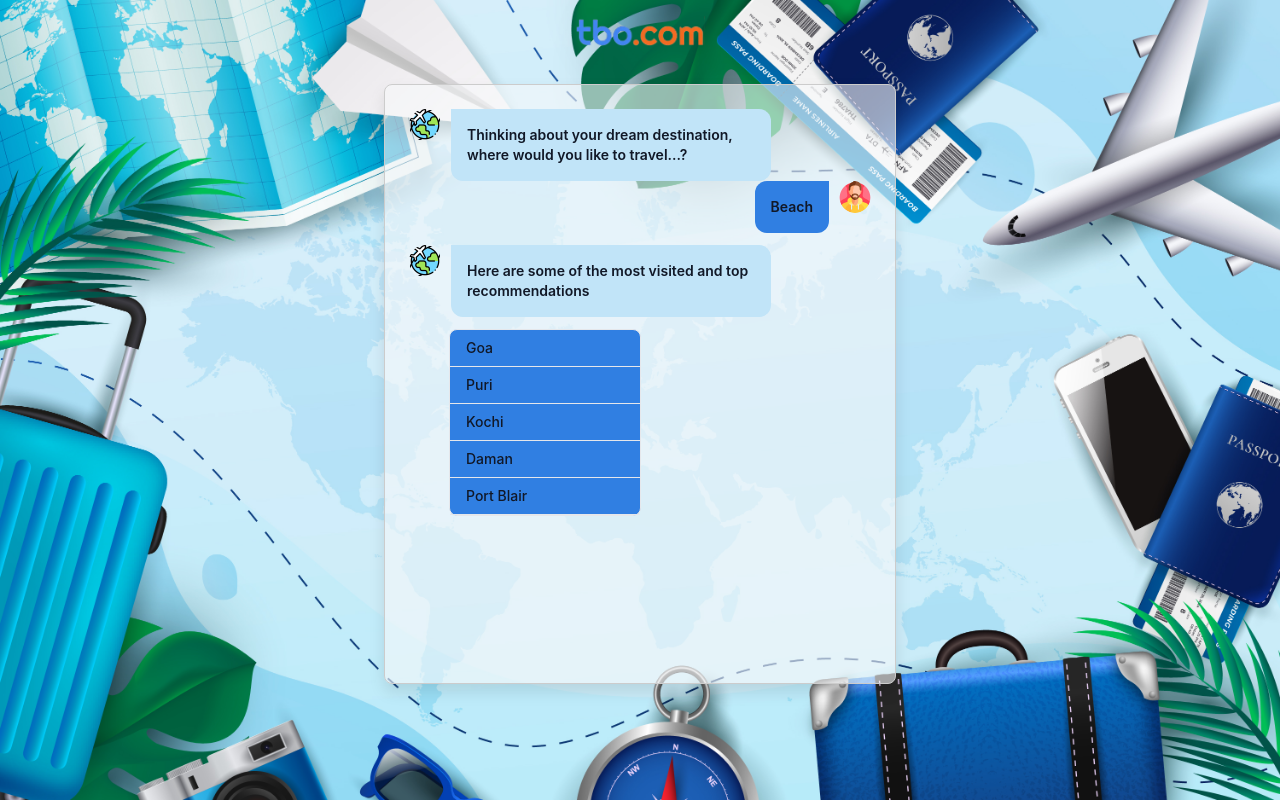
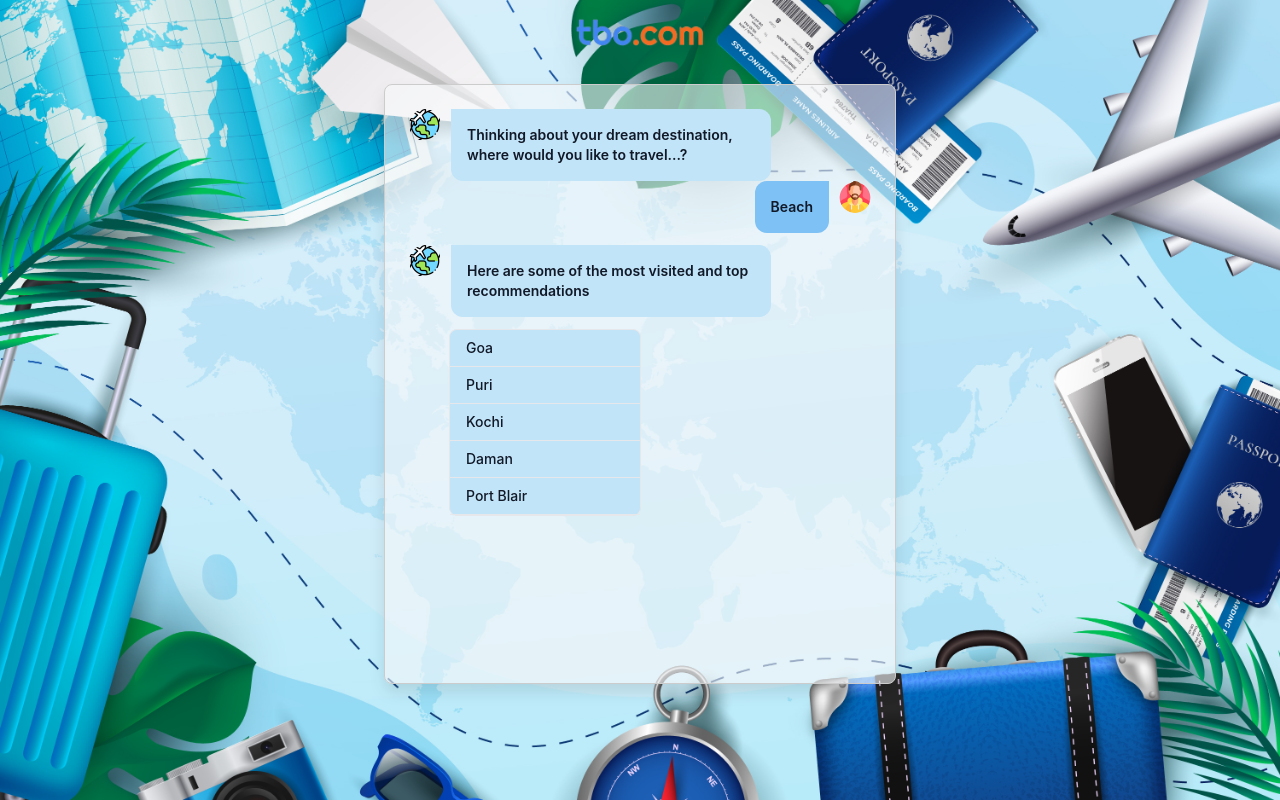
Before and after one commit to BrownMunda1/tbo-travel-chatbot, a React (Create React App) app: page / in a window 1280 px wide. Both pictures are taken after a click on the button "Beach". Built offline with nearby package versions, Linux system fonts and the light colour scheme.

Commit message:
Updated stylling

```diff
--- a/src/App.js
+++ b/src/App.js
@@ -1,4 +1,4 @@
-import React, { useState } from 'react';
+import React, { useState, useRef, useEffect } from 'react';
 import "./App.css";
 import BudgetPrompt from './components/BudgetPrompt';
 import CategoryPrompt from './components/CategoryPrompt';
@@ -23,7 +23,6 @@ function App() {
   const [showModal, setShowModal] = useState(false);
   const [showDetails, setShowDetails] = useState(false);
   const [loading, setLoading] = useState(false)
-
 
   const fetchData = async () => {
     const message = `place: ${city}, origin: ${origin}, startDate: ${startDate}, budget: ${budget}, days: ${days}`;
@@ -74,6 +73,7 @@ function App() {
     console.log(completion.choices[0].message.content);
   }
 
+
   return (
     <div>
       {loading && <Spinner/>}
@@ -95,7 +95,7 @@ function App() {
           {origin === ""?"": <StartDatePrompt setStartDate={setStartDate} /> }
           {startDate === ""?"":<TravelMoodPrompt setTravelMood={setTravelMood}/>}
           {travelMood === ""?"": <div className='flex justify-center items-center gap-3'>
-                                  <button className='h-fit w-fit max-w-[320px] p-3 border-gray-200 bg-[#87DAEC] rounded-lg dark:bg-gray-700' onClick={handleSubmit}>Generate Result</button>
+                                  <button className="h-fit w-fit max-w-[320px] p-3 border-gray-200 bg-[#3C9C61] rounded-lg dark:bg-gray-700 transition duration-300 ease-in-out hover:bg-[#4CAF7D] hover:shadow-mdanimate-pulse" onClick={handleSubmit}>Generate Result</button>
                                 </div> }
 
 
--- a/src/components/ListGroup.js
+++ b/src/components/ListGroup.js
@@ -29,7 +29,7 @@ function ListGroup(props) {
       }
     return (
         <>
-            <div className="my-3 ml-10 w-48 text-sm font-medium text-gray-900 bg-[#307fe2] border border-gray-200 rounded-lg dark:border-gray-600 dark:text-white">
+            <div className="my-3 ml-10 w-48 text-sm font-medium text-gray-900 bg-[#C1E4F8] border border-gray-200 rounded-lg dark:border-gray-600 dark:text-white">
                 {props.list.map((element) => {
                     return <button key={element} onClick={() => toggle(element)} type="button" className="w-full px-4 py-2 font-medium text-left rtl:text-right border-b border-gray-200 cursor-pointer hover:bg-gray-100 hover:text-blue-700 focus:outline-none focus:ring-2 focus:ring-blue-700 focus:text-blue-700 dark:border-gray-600 dark:hover:bg-gray-600 dark:hover:text-white dark:focus:ring-gray-500 dark:focus:text-white">
                         {element}
--- a/src/components/OriginPrompt.js
+++ b/src/components/OriginPrompt.js
@@ -25,7 +25,7 @@ export default function OriginPrompt({setOrigin}) {
             <QuePrompt question="Which city would you be departing from...?"/>
             <div className='flex items-center gap-3'>
             <input type="text" id="base-input" className="ml-10 my-3 bg-gray-30 border border-gray-300 text-gray-900 text-sm rounded-lg focus:ring-blue-500 focus:border-blue-500 block w-fit p-2.5 dark:bg-gray-700 dark:border-gray-600 dark:placeholder-gray-400 dark:text-white dark:focus:ring-blue-500 dark:focus:border-blue-500" placeholder="Type..." name="origin" onChange={handleInputChange}/>
-            <button className='h-fit w-fit max-w-[320px] p-3 text-gray-300 border-gray-200 bg-[#203F8A] rounded-lg dark:bg-gray-700' onClick={handleClick}>Enter</button>
+            <button className='h-fit w-fit max-w-[320px] p-3 text-black border-gray-200 shadow-lg bg-[#3C9C61] transition duration-300 ease-in-out hover:shadow-mdanimate-pulse rounded-lg dark:bg-gray-700' onClick={handleClick}>Enter</button>
             </div>
             {response === ""?"":<Response response={response}/>}
         </>
--- a/src/components/Response.js
+++ b/src/components/Response.js
@@ -3,7 +3,7 @@ import React from 'react';
 export default function Response(props) {
   return (
     <div className="flex justify-end gap-2.5 mb-3">
-            <div className="flex flex-col w-fit max-w-[320px] leading-1.5 p-4 border-gray-200 bg-[#307fe2] rounded-s-xl rounded-ee-xl dark:bg-gray-700">
+            <div className="flex flex-col w-fit max-w-[320px] leading-1.5 p-4 border-gray-200 bg-[#7EC1F5] rounded-s-xl rounded-ee-xl dark:bg-gray-700">
                 <div className="flex justify-end space-x-2 rtl:space-x-reverse">
                     <span className="text-sm font-semibold text-gray-900 dark:text-white">{props.response}</span>
                 </div>
--- a/src/components/Spinner.js
+++ b/src/components/Spinner.js
@@ -1,5 +1,5 @@
 import React from 'react';
-import loading from "./images/200w.gif";
+import loading from "../images/200w.gif";
 
 const Spinner = () => {
 
--- a/src/components/StartDatePrompt.js
+++ b/src/components/StartDatePrompt.js
@@ -21,7 +21,7 @@ export default function StartDatePrompt({setStartDate}) {
             {/* <input type="date" id="base-input" className="ml-10 my-3 bg-gray-50 border border-gray-300 text-gray-900 text-sm rounded-lg focus:ring-blue-500 focus:border-blue-500 block w-fit p-2.5 dark:bg-gray-700 dark:border-gray-600 dark:placeholder-gray-400 dark:text-white dark:focus:ring-blue-500 dark:focus:border-blue-500" placeholder="Type..." onchange={handleChange}/> */}
             <div className='flex items-center gap-3'>
             <input className="ml-10 my-3 bg-gray-30 border border-gray-300 text-gray-900 text-sm rounded-lg focus:ring-blue-500 focus:border-blue-500 block w-fit p-2.5 dark:bg-gray-700 dark:border-gray-600 dark:placeholder-gray-400 dark:text-white dark:focus:ring-blue-500 dark:focus:border-blue-500" type="date" id="base-input" onChange={handleChange} />
-            <button className='h-fit w-fit max-w-[320px] p-3 text-gray-300 border-gray-200 bg-[#203F8A] rounded-lg dark:bg-gray-700' onClick={handleSubmit}>Confirm Date</button>
+            <button className='h-fit w-fit max-w-[320px] p-3 text-black border-gray-200 bg-[#3C9C61] shadow-lg rounded-lg dark:bg-gray-700' onClick={handleSubmit}>Confirm Date</button>
             </div>
             {response === ""?"":<Response response={response}/>}
         </>
```
